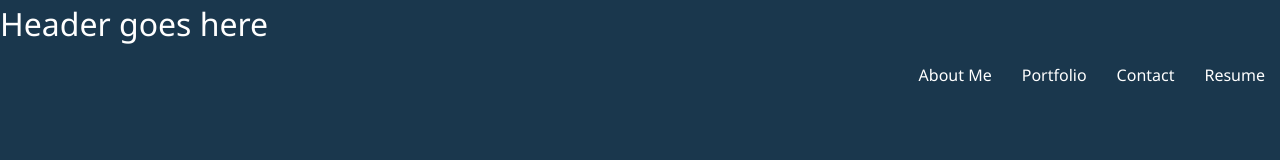
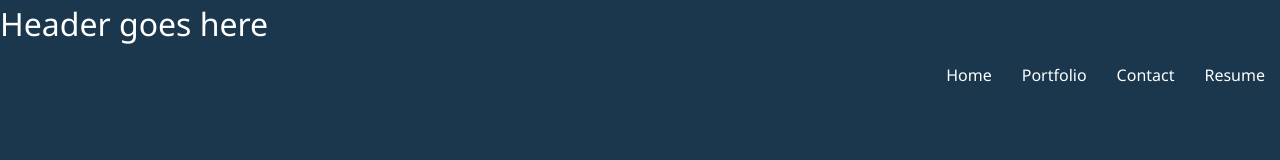
Before and after one commit to EEdouard28/myreactportfolio, a React (Create React App) app: page / in a window 1280 px wide. Shown: the top 160 px of the page. Built offline with nearby package versions, Linux system fonts and the light colour scheme.

Commit message:
home nav link

```diff
--- a/src/components/Nav.js
+++ b/src/components/Nav.js
@@ -5,7 +5,7 @@ function Nav() {
   return (
     <div className="container navLinks">
       <Link className="linkStyles" to="/">
-        About Me
+        Home
       </Link>
       <Link className="linkStyles" to="/Portfolio">
         Portfolio
```
